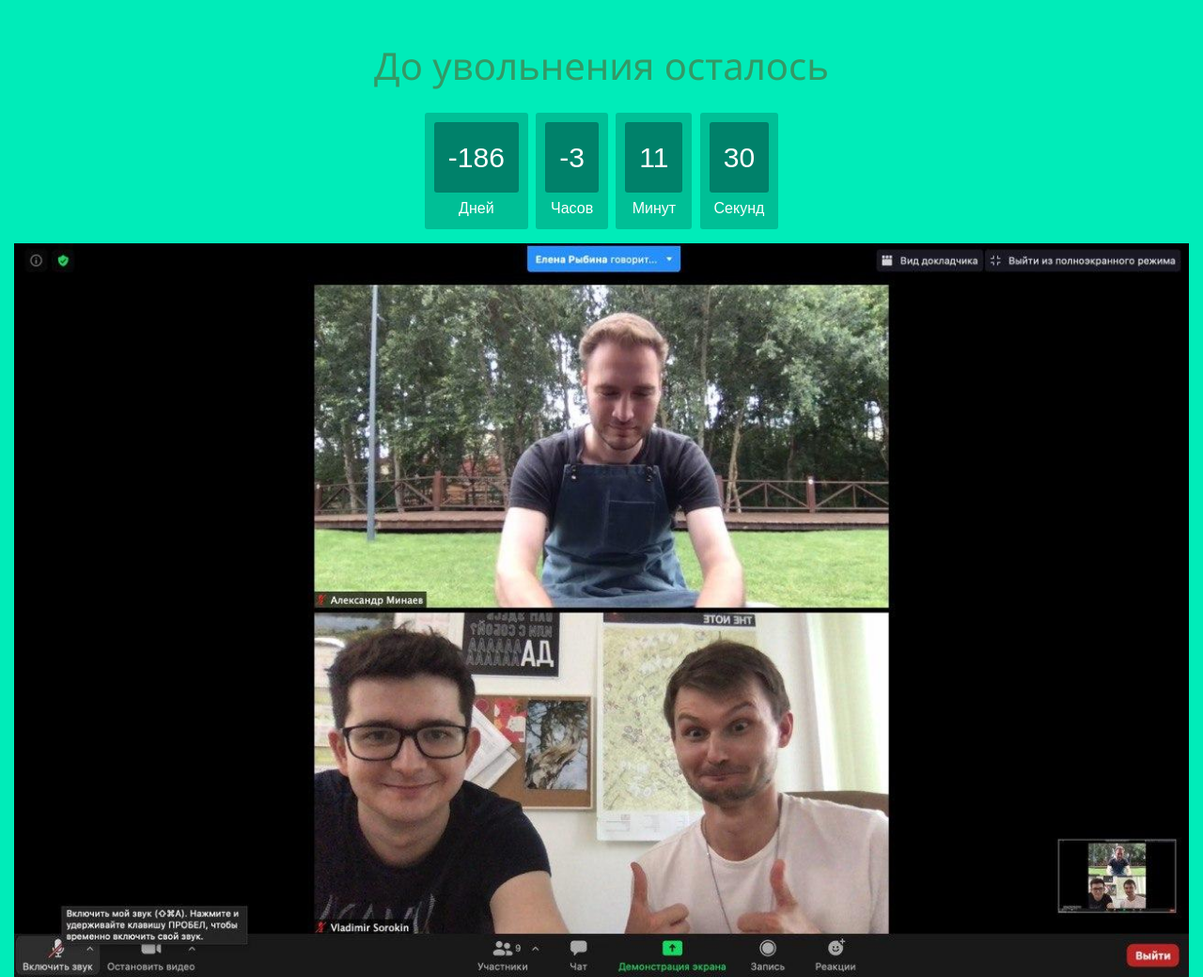
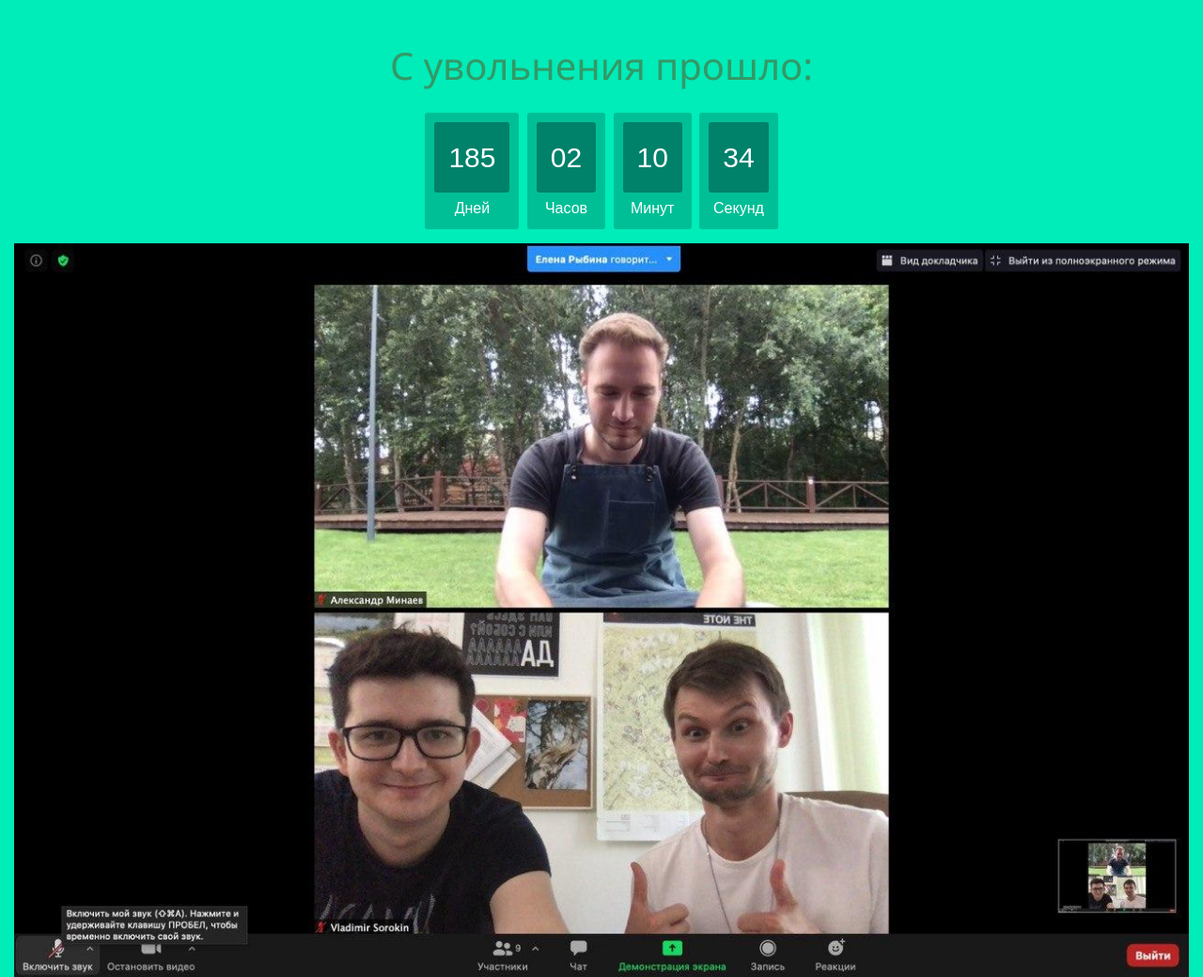
Before and after one commit to dbzadolbalo/dbzadolbalo.github.io, a plain HTML site: page index.html in a window 1280 px wide. Shown: the whole page at 94% size. Drawn offline with nearby package versions, Linux system fonts and the light colour scheme.

Commit message:
Новый счетчик

```diff
--- a/index.html
+++ b/index.html
@@ -5,10 +5,12 @@
 <link rel="stylesheet" href="https://www.w3schools.com/w3css/3/w3.css">
   <style>
     body {
+  max-width: 1280px;
   text-align: center;
   background: #00ecb9;
   font-family: sans-serif;
   font-weight: 100;
+  margin: 0 auto;
 }
 
 .countdown-title {
@@ -46,10 +48,12 @@
   padding-top: 5px;
   font-size: 16px;
 }
+
 img {
   width: 100%;
   height: auto;
 }
+
 @media only screen and (min-width: 600px) {
   .col-s-1 {width: 8.33%;}
   .col-s-2 {width: 16.66%;}
@@ -79,6 +83,7 @@ img {
   .col-11 {width: 91.66%;}
   .col-12 {width: 100%;}
 }
+
 [class*="col-"] {
   float: center;
   padding: 15px;
@@ -86,7 +91,7 @@ img {
 }
   </style>
 <body>
-<h1 class="countdown-title">До увольнения осталось</h1>
+<h1 class="countdown-title">С увольнения прошло:</h1>
 <div id="countdown" class="countdown">
   <div class="countdown-number">
     <span class="days countdown-time"></span>
@@ -108,11 +113,11 @@ img {
 <div class="col-6 col-s-9"><img src="photo_2020-07-13_20-41-38.jpg"></div>
 <script type="text/javascript">
 function getTimeRemaining(endtime) {
-  var t = Date.parse(endtime) - Date.parse(new Date());
-  var seconds = Math.floor((t / 1000) % 60);
-  var minutes = Math.floor((t / 1000 / 60) % 60);
-  var hours = Math.floor((t / (1000 * 60 * 60)) % 24);
-  var days = Math.floor(t / (1000 * 60 * 60 * 24));
+  const t = Date.parse(new Date()) - Date.parse(endtime);
+  const seconds = Math.floor((t / 1000) % 60);
+  const minutes = Math.floor((t / 1000 / 60) % 60);
+  const hours = Math.floor((t / (1000 * 60 * 60)) % 24);
+  const days = Math.floor(t / (1000 * 60 * 60 * 24));
   return {
     'total': t,
     'days': days,
@@ -123,30 +128,30 @@ function getTimeRemaining(endtime) {
 }
 
 function initializeClock(id, endtime) {
-  var clock = document.getElementById(id);
-  var daysSpan = clock.querySelector('.days');
-  var hoursSpan = clock.querySelector('.hours');
-  var minutesSpan = clock.querySelector('.minutes');
-  var secondsSpan = clock.querySelector('.seconds');
+  const clock = document.getElementById(id);
+  const daysSpan = clock.querySelector('.days');
+  const hoursSpan = clock.querySelector('.hours');
+  const minutesSpan = clock.querySelector('.minutes');
+  const secondsSpan = clock.querySelector('.seconds');
 
   function updateClock() {
-    var t = getTimeRemaining(endtime);
+    const time = getTimeRemaining(endtime);
 
-    daysSpan.innerHTML = t.days;
-    hoursSpan.innerHTML = ('0' + t.hours).slice(-2);
-    minutesSpan.innerHTML = ('0' + t.minutes).slice(-2);
-    secondsSpan.innerHTML = ('0' + t.seconds).slice(-2);
+    daysSpan.innerHTML = time.days;
+    hoursSpan.innerHTML = ('0' + time.hours).slice(-2);
+    minutesSpan.innerHTML = ('0' + time.minutes).slice(-2);
+    secondsSpan.innerHTML = ('0' + time.seconds).slice(-2);
 
-    if (t.total <= 0) {
+    if (time.total <= 0) {
       clearInterval(timeinterval);
     }
   }
 
   updateClock();
-  var timeinterval = setInterval(updateClock, 1000);
+  const timeinterval = setInterval(updateClock, 1000);
 }
 
-var deadline="July 31 2020 19:00:00 GMT+0300";
+const deadline="July 31 2020 19:00:00 GMT+0300";
 initializeClock('countdown', deadline);
 </script>
 </body>
```
Also changed, not shown: 1 other file.
